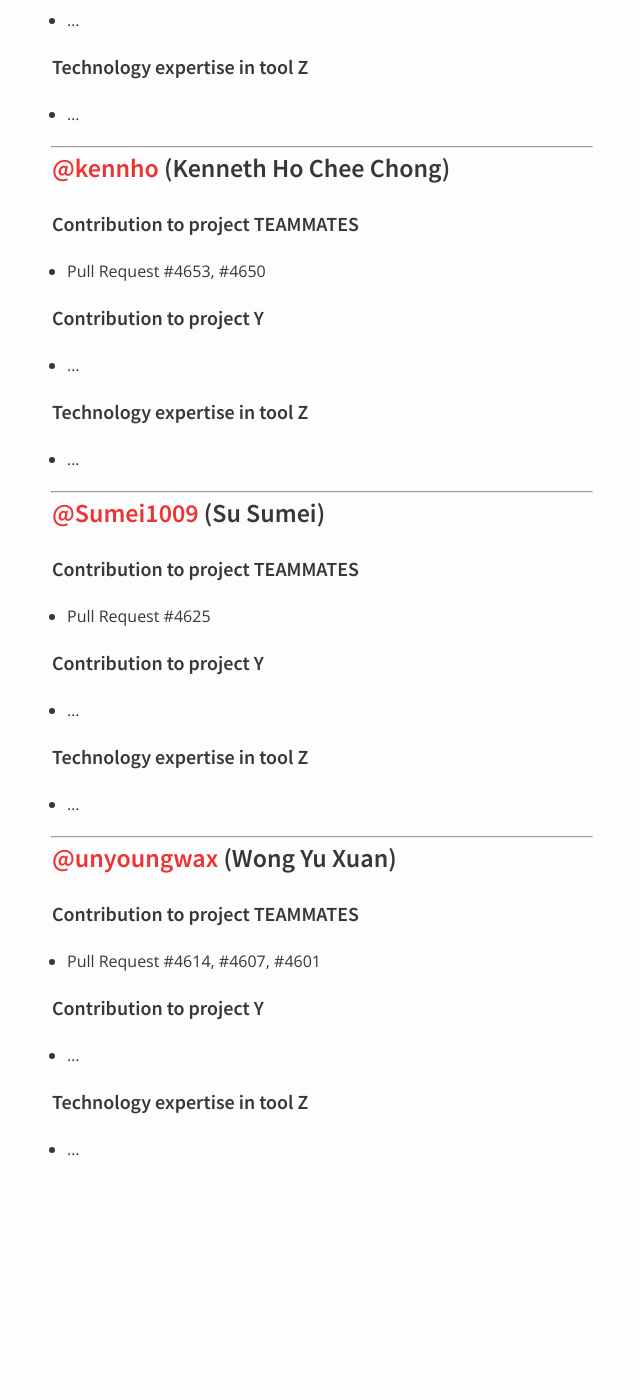
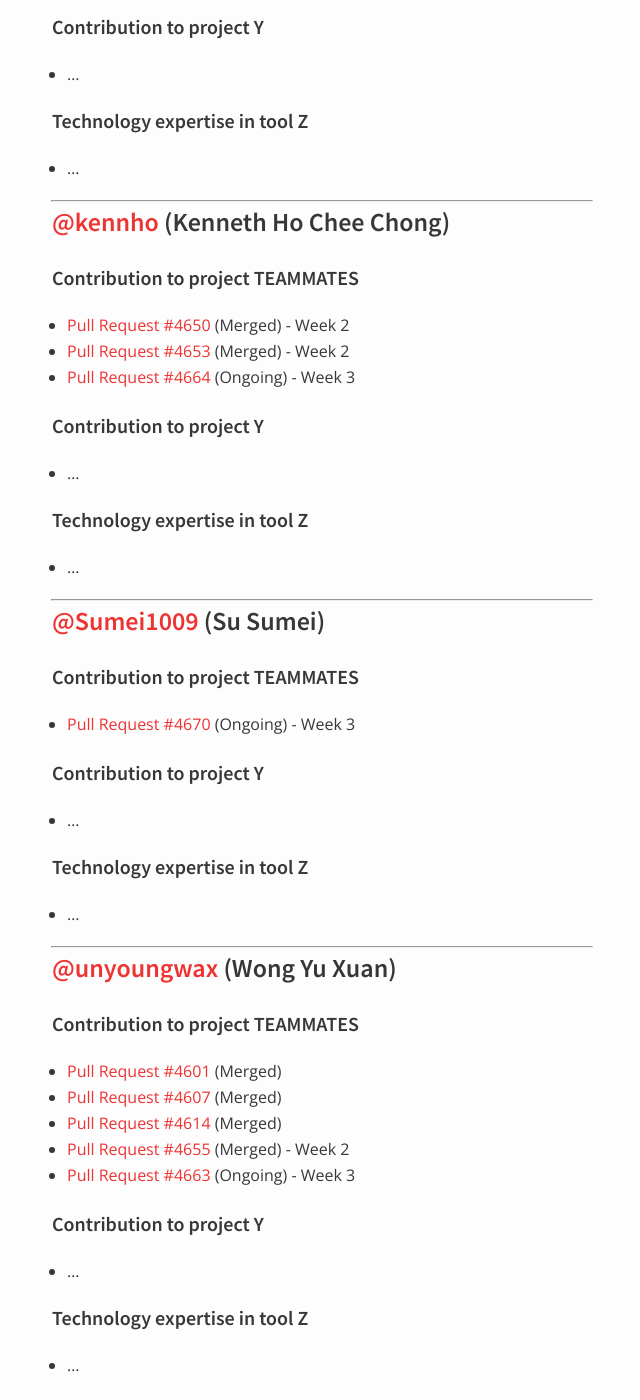
Before and after one commit to nus-oss/cs3281-AY1516S2-website, a Jekyll site: the page built from teams/teammates.md, in a window 1280 px wide and 1400 px high, scrolled down 1095 px. Shown: the whole window, without its empty margins (318-958 px from the left). Built offline with Jekyll 4.4.1, drawn with Linux system fonts in a browser that asks for light colours; before the commit the page ends 2316 px from its top, so only the background shows below that; some of the changed text lies outside the part shown.

Commit message:
Modified format of contributions

```diff
--- a/teams/teammates.md
+++ b/teams/teammates.md
@@ -33,7 +33,9 @@
 ### [@jkt001](https://github.com/jkt001) (John Kevin Tjahjadi)
 
 #### Contribution to project TEAMMATES
- * Pull Request #4649, #4638, #4632
+ * [Pull Request #4632](https://github.com/TEAMMATES/repo/pull/4632) (Merged) - Week 1
+ * [Pull Request #4638](https://github.com/TEAMMATES/repo/pull/4638) (Merged) - Week 1
+ * [Pull Request #4649](https://github.com/TEAMMATES/repo/pull/4649) (Merged) - Week 2
 
 #### Contribution to project Y
  * ...
@@ -46,7 +48,9 @@
 ### [@kennho](https://github.com/kennho) (Kenneth Ho Chee Chong)
 
 #### Contribution to project TEAMMATES
- * Pull Request #4653, #4650
+ * [Pull Request #4650](https://github.com/TEAMMATES/repo/pull/4650) (Merged) - Week 2
+ * [Pull Request #4653](https://github.com/TEAMMATES/repo/pull/4653) (Merged) - Week 2
+ * [Pull Request #4664](https://github.com/TEAMMATES/repo/pull/4664) (Ongoing) - Week 3
 
 #### Contribution to project Y
  * ...
@@ -59,7 +63,7 @@
 ### [@Sumei1009](https://github.com/Sumei1009) (Su Sumei)
 
 #### Contribution to project TEAMMATES
-* Pull Request #4625
+ * [Pull Request #4670](https://github.com/TEAMMATES/repo/pull/4670) (Ongoing) - Week 3
 
 #### Contribution to project Y
  * ...
@@ -72,7 +76,11 @@
 ### [@unyoungwax](https://github.com/unyoungwax) (Wong Yu Xuan)
 
 #### Contribution to project TEAMMATES
- * Pull Request #4614, #4607, #4601
+ * [Pull Request #4601](https://github.com/TEAMMATES/repo/pull/4601) (Merged)
+ * [Pull Request #4607](https://github.com/TEAMMATES/repo/pull/4607) (Merged)
+ * [Pull Request #4614](https://github.com/TEAMMATES/repo/pull/4614) (Merged)
+ * [Pull Request #4655](https://github.com/TEAMMATES/repo/pull/4655) (Merged) - Week 2
+ * [Pull Request #4663](https://github.com/TEAMMATES/repo/pull/4663) (Ongoing) - Week 3
 
 #### Contribution to project Y
  * ...
```
